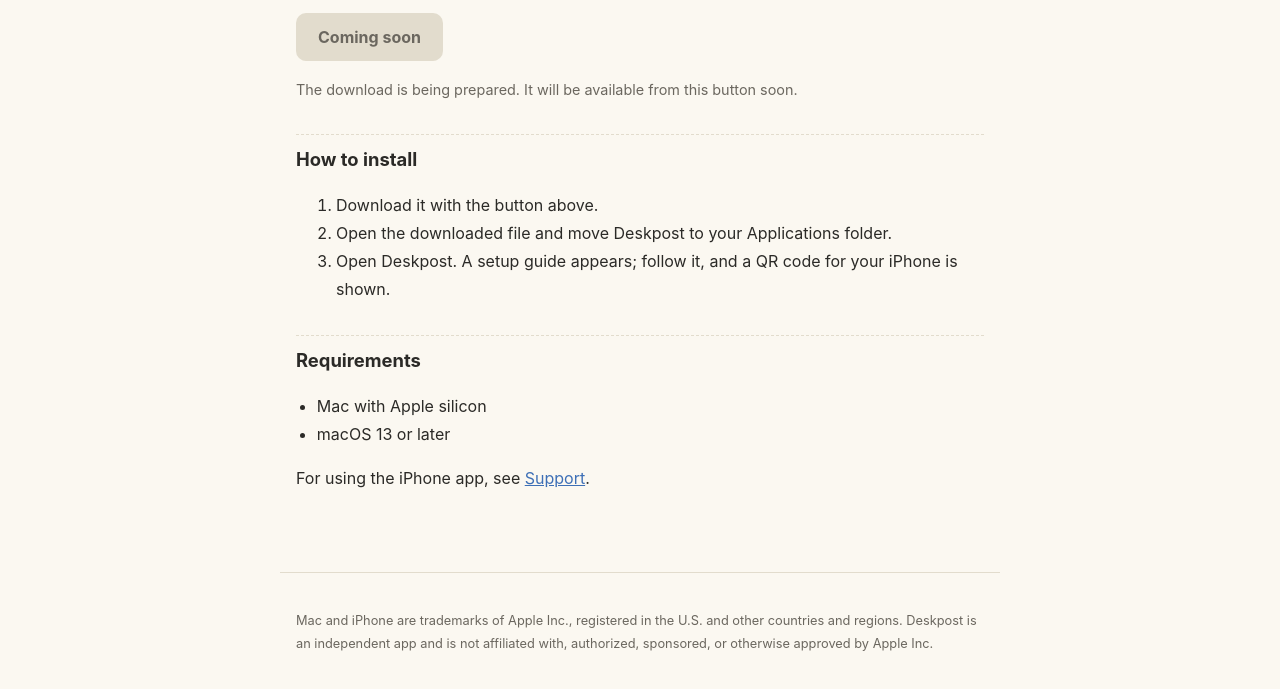
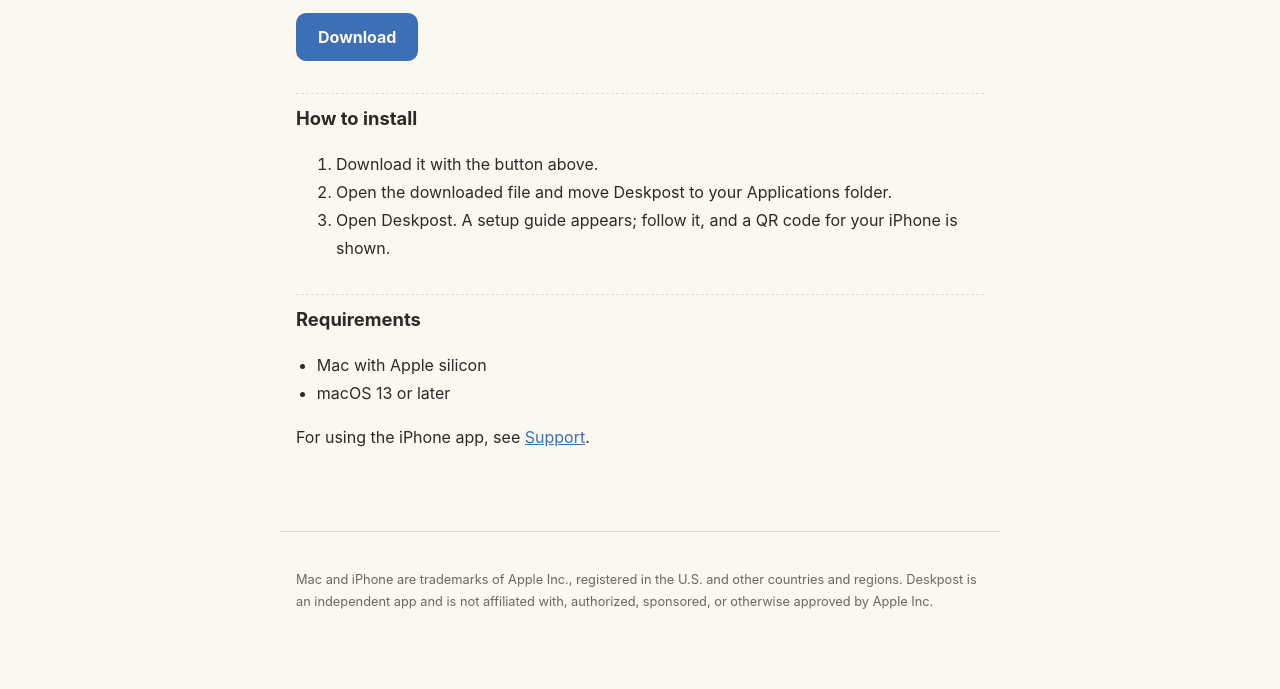
Before and after one commit to chocotarou14-ops/deskpost, a plain HTML site: page mac.html in a window 1280 px wide. Shown: the part 195-884 px from the top of the page. After the commit the page ends 862 px from the top, so only its background shows below. Drawn offline with Linux system fonts and the light colour scheme.

Commit message:
Mac版のダウンロードを公開

```diff
--- a/mac.html
+++ b/mac.html
@@ -9,7 +9,7 @@
 <script>
 // ダウンロード先はここ1か所だけ。配布物ができたら URL を入れる（空のあいだは「準備中」）。
 // Download link lives only here. Leave empty to show "Coming soon".
-const DOWNLOAD_URL = "";
+const DOWNLOAD_URL = "https://github.com/chocotarou14-ops/deskpost/releases/latest/download/Deskpost.dmg";
 </script>
 </head>
 <body>
```
